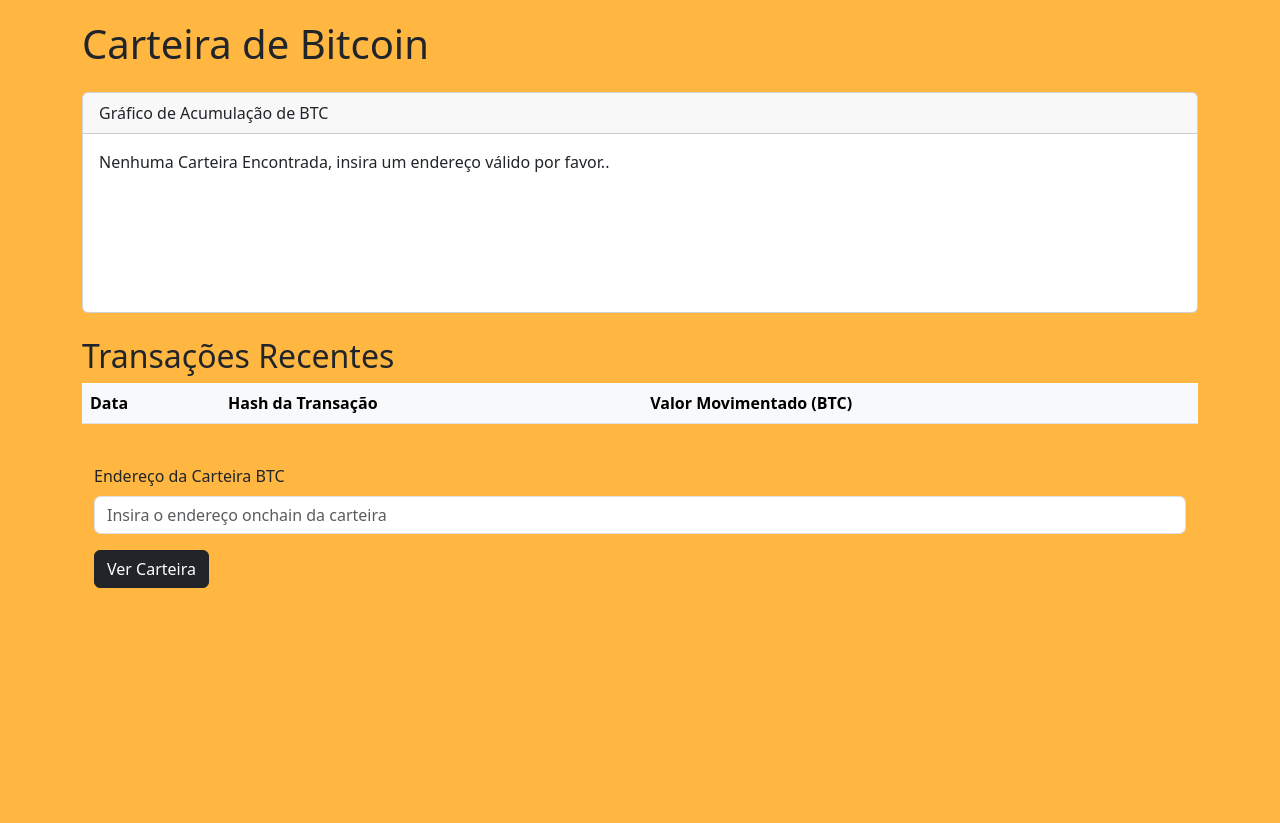
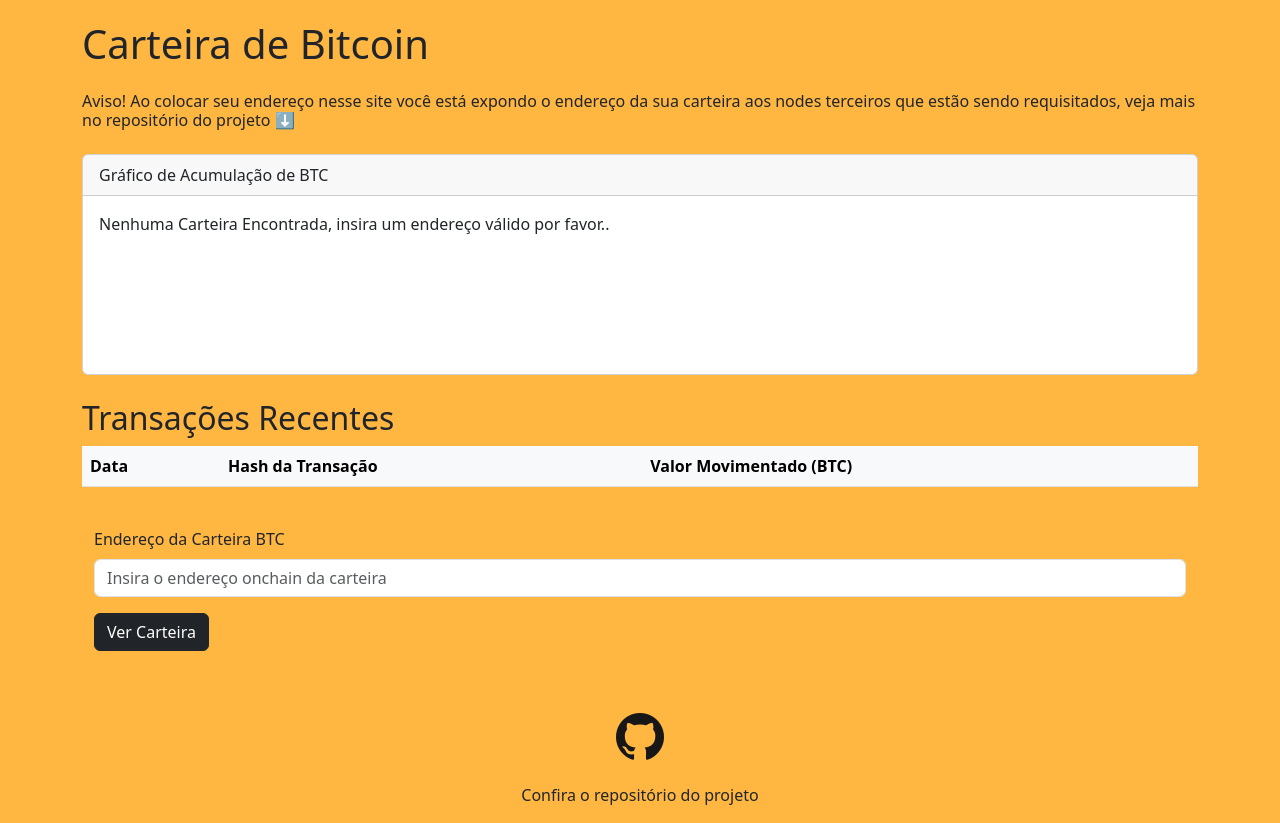
Before and after one commit to Th0ber/btc-wallet, a plain HTML site: page index.html in a window 1280 px wide. Before the commit the page ends 800 px from the top, so only its background shows below. Drawn offline with nearby package versions, Linux system fonts and the light colour scheme.

Commit message:
Update index.html

```diff
--- a/index.html
+++ b/index.html
@@ -22,6 +22,8 @@
 <body>
   <div class="container">
     <h1 class="mb-4">Carteira de Bitcoin</h1>
+
+    <h3 class="mb-4 fs-6">Aviso! Ao colocar seu endereço nesse site você está expondo o endereço da sua carteira aos nodes terceiros que estão sendo requisitados, veja mais no repositório do projeto ⬇️</h3>
 
     <!-- Card do Gráfico de Acumulação -->
     <div class="card mb-4">
@@ -59,6 +61,14 @@
       <button type="button" class="btn btn-dark" onclick="enviar()">
         Ver Carteira
       </button>
+    </div>
+
+    <!-- Ver repositório do projeto no GitHub -->
+    <div style="margin-top: 50px; text-align: center;">
+      <a href="https://github.com/Th0ber/btc-wallet-tracking" target="_blank">
+        <i class="bi bi-github" style="font-size: 48px; color: #181717;"></i>
+      </a>
+      <p style="margin-top: 10px; font-size: 16px;">Confira o repositório do projeto</p>
     </div>
   </div>
 
```
